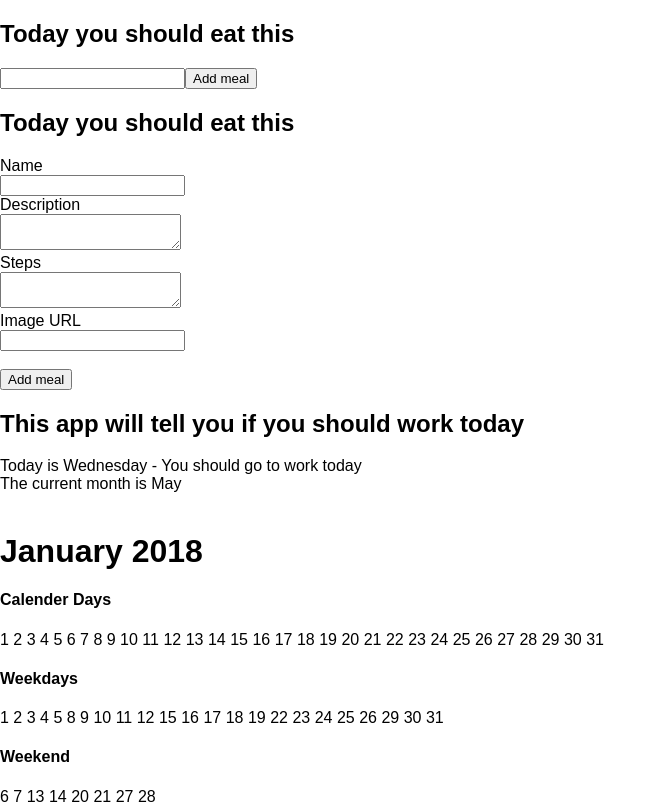
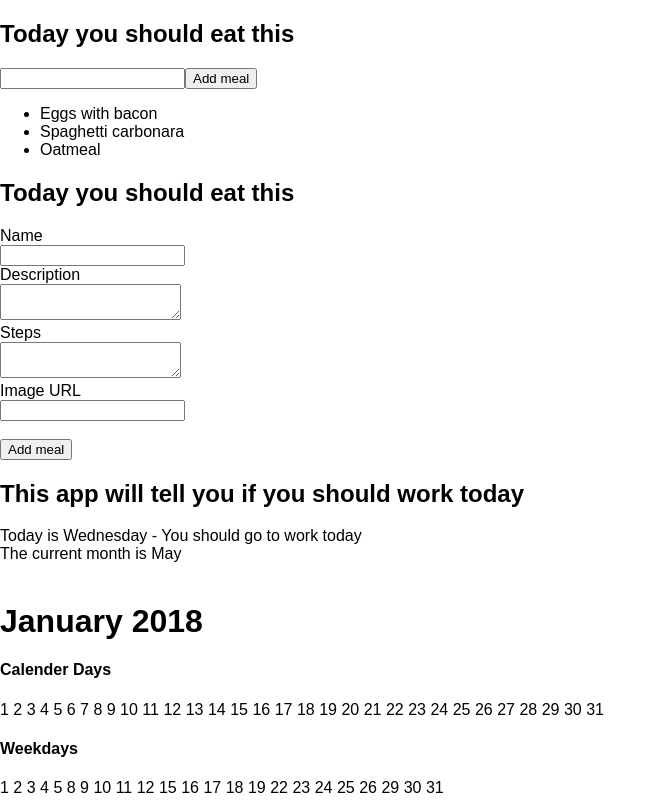
Before and after one commit to GroceriStar/react-Louise-tutorial, a React (Create React App) app: page / in a window 1280 px wide. Shown: the top 804 px of the page, without its empty margins (0-667 px from the left). Built offline with nearby package versions, Linux system fonts and the light colour scheme.

Commit message:
#9 Completed Part 7 of the tutorial

```diff
--- a/src/components/MealPlan/MealPlan.js
+++ b/src/components/MealPlan/MealPlan.js
@@ -1,12 +1,31 @@
 import React, { Component } from 'react';
 import _ from 'lodash';
+
 class MealPlan extends Component {
   state = {
     meal: '',
-    meals: []
+    meals: [],
+    showAddMealMessage : false
   };
+
 renderMeals() {
     return _.map(this.state.meals, meal => <li>{meal}</li>);
+  }
+
+  componentWillMount() {
+    this.setState({
+      meals: [
+        "Eggs with bacon",
+        "Spaghetti carbonara",
+        "Oatmeal"
+    ]})
+  }
+
+  componentDidUpdate(prevProps, prevState) {
+    if (prevState.meals.length < this.state.meals.length) {
+      this.setState({showAddMealMessage: true});
+      setTimeout(() => this.setState({showAddMealMessage: false}), 1000);
+    }
   }
 
   render() {
@@ -25,6 +44,7 @@
         <button
           onClick={() => this.setState({meals: [...this.state.meals, this.state.meal]})}>
           Add meal</button>
+        {this.state.showAddMealMessage ? <p>New meal added</p> : null}
         <ul>
           {this.renderMeals()}
         </ul>
```
